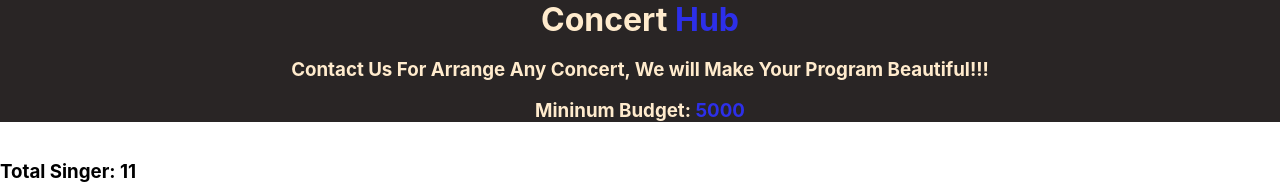
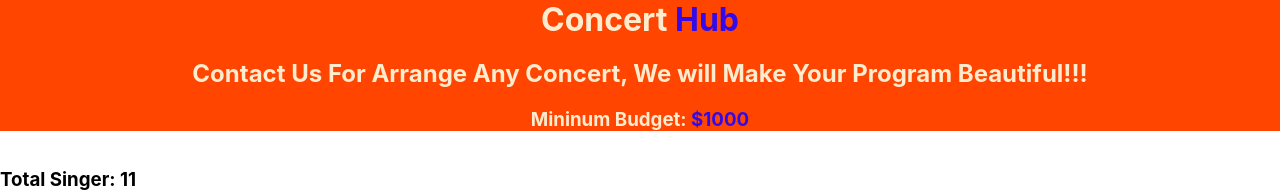
Before and after one commit to MdSajjadHossin/concert-hub-reat, a React (Create React App) app: page / in a window 1280 px wide. Shown: the top 192 px of the page. Built offline with nearby package versions, Linux system fonts and the light colour scheme.

Commit message:
final push

```diff
--- a/src/App.css
+++ b/src/App.css
@@ -36,3 +36,6 @@
     transform: rotate(360deg);
   }
 }
+.header-with-fix{
+  width: auto;
+}
--- a/src/App.js
+++ b/src/App.js
@@ -6,7 +6,9 @@ import Singer from './Components/Singer/Singer';
 function App() {
   return (
     <div className="App">
+      <div className="header-with-fix">
       <Header></Header>
+      </div>
       <Singer></Singer>
     </div>
   );
--- a/src/Components/Cart/Cart.js
+++ b/src/Components/Cart/Cart.js
@@ -21,7 +21,7 @@ const Cart = (props) => {
 
                props.names.map(name =>
                <li
-               key = {name.id}>{name}</li>)
+               key = {name.name}>{name}</li>)
            }
            <button className="hire-me-btn">Hire</button>
             </div>
--- a/src/Components/DisplaySinger/DisplaySinger.css
+++ b/src/Components/DisplaySinger/DisplaySinger.css
@@ -5,7 +5,6 @@
     border-radius: 5px;
 }
 .single-singer{
-    /* display: flex; */
     background-color: rgba(248, 240, 240, 0.794);
     width: auto;
     height: 550px;
--- a/src/Components/Header/Header.css
+++ b/src/Components/Header/Header.css
@@ -1,18 +1,26 @@
-.header-container{
-    padding: 0 px;
-    background-color: rgb(41, 37, 37);
-    color: blanchedalmond;
+    .header-container{
+        width: auto;
+        height: auto;
+        padding: 0px;
+        background-color:orangered;
+        color: blanchedalmond;
 
-}
+    }
 .header{
-width: 100%;
 text-align: center;
 margin: 0px;
 padding: 0px;
 }
 .header h1{
-    margin: 0px;
+    margin: auto;
+    width: auto;
 }
+
 #hub{
-    color: rgba(45, 49, 250, 0.925);
+    color: rgb(51, 10, 233);
 }
+@media only screen and (min-width: 600px) {
+    .header-container{
+        width: auto;
+    }
+}
--- a/src/Components/Header/Header.js
+++ b/src/Components/Header/Header.js
@@ -5,10 +5,10 @@ const Header = () => {
     return (
         <div className="header-container">
             <div className="header">
-            <h1>Concert <span id="hub">Hub</span></h1>
-            <h3>Contact Us For Arrange Any Concert, We will Make Your Program Beautiful!!!</h3>
-            <h3>Mininum Budget: <span id="hub">5000</span></h3>
-        </div>
+                <h1>Concert <span id="hub">Hub</span></h1>
+                <h2>Contact Us For Arrange Any Concert, We will Make Your Program Beautiful!!!</h2>
+                <h3>Mininum Budget: <span id="hub"> $1000</span></h3>
+            </div>
         </div>
     );
 };
--- a/src/Components/Singer/Singer.css
+++ b/src/Components/Singer/Singer.css
@@ -2,8 +2,10 @@
         display: grid;
         grid-template-columns: 3fr 1fr;
     }
+    @media all and (min-width: 1200px) {
         .displaySinger-Container{
             display: grid;
             grid-template-columns: auto auto auto;
 
         }
+    }
```
Lines whose indentation alone changed are shown as unchanged.
